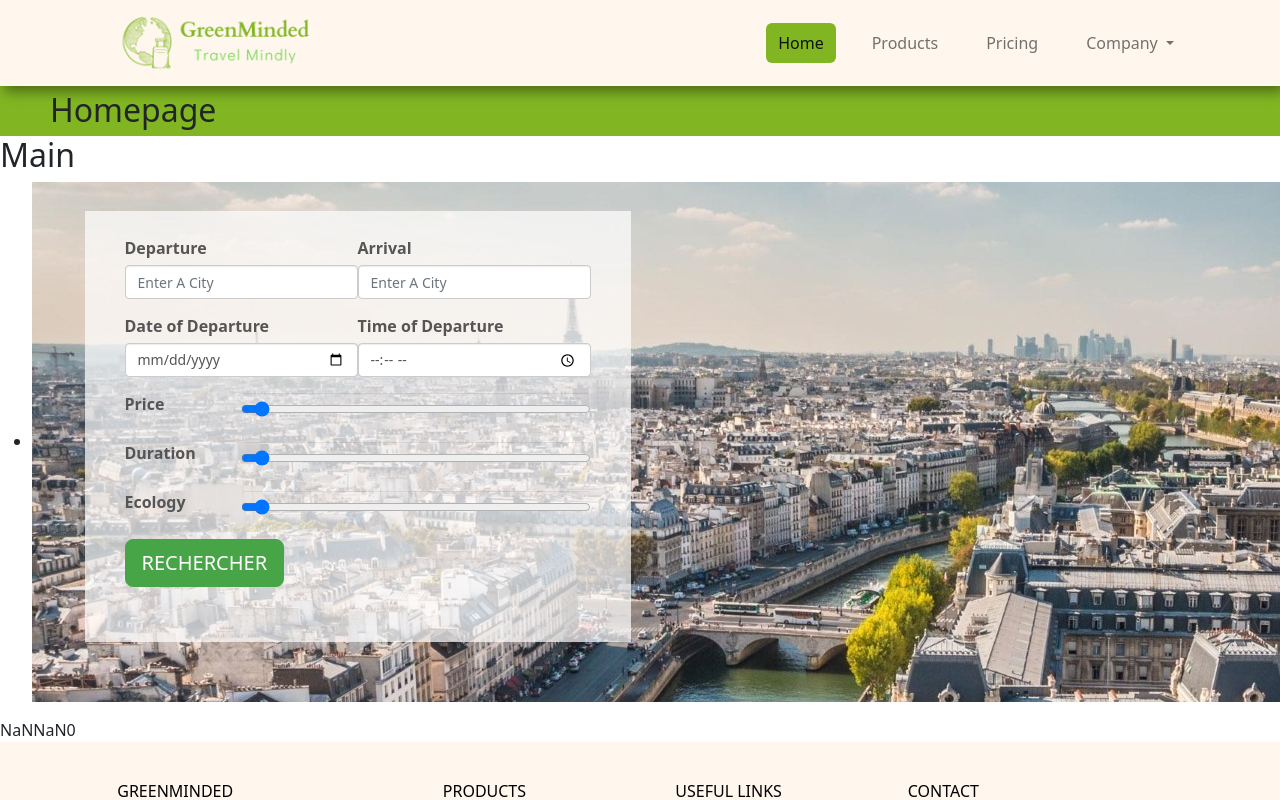
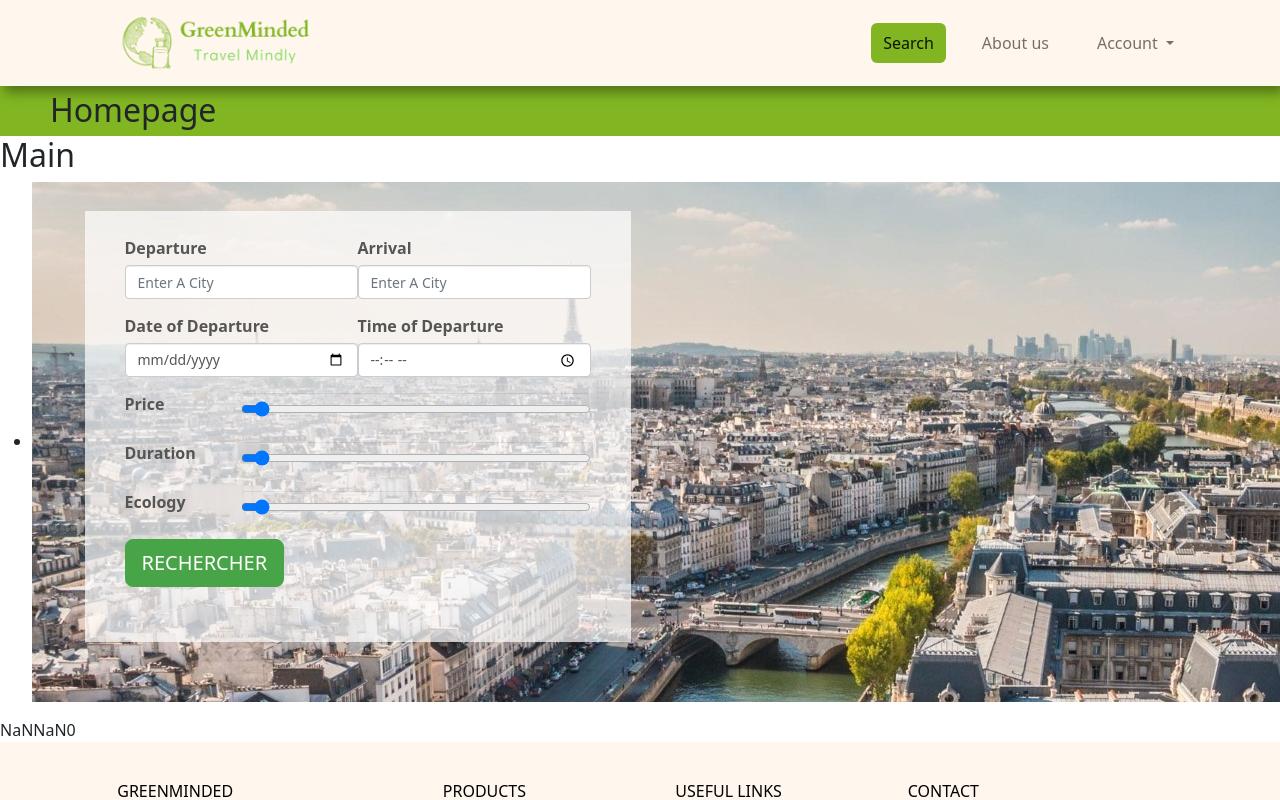
Before and after one commit to cchazalet/cchazalet.github.io, a Vue app in the folder greenminded/: page / in a window 1280 px wide. Shown: the top 800 px of the page. Built offline with nearby package versions, Linux system fonts and the light colour scheme.

Commit message:
Change navbar

```diff
--- a/greenminded/src/components/Header.vue
+++ b/greenminded/src/components/Header.vue
@@ -20,14 +20,11 @@
         <ul class="navbar-nav ms-auto">
           <li class="nav-item">
             <a class="nav-link mx-2 active" aria-current="page" href="#"
-              >Home</a
+              >Search</a
             >
           </li>
           <li class="nav-item">
-            <a class="nav-link mx-2" href="#">Products</a>
-          </li>
-          <li class="nav-item">
-            <a class="nav-link mx-2" href="#">Pricing</a>
+            <a class="nav-link mx-2" href="#">About us</a>
           </li>
           <li class="nav-item dropdown">
             <a
@@ -38,12 +35,11 @@
               data-bs-toggle="dropdown"
               aria-expanded="false"
             >
-              Company
+              Account
             </a>
             <ul class="dropdown-menu" aria-labelledby="navbarDropdownMenuLink">
-              <li><a class="dropdown-item" href="#">Blog</a></li>
-              <li><a class="dropdown-item" href="#">About Us</a></li>
-              <li><a class="dropdown-item" href="#">Contact us</a></li>
+              <li><a class="dropdown-item" href="#">Login</a></li>
+              <li><a class="dropdown-item" href="#">My Trips</a></li>
             </ul>
           </li>
         </ul>
```
